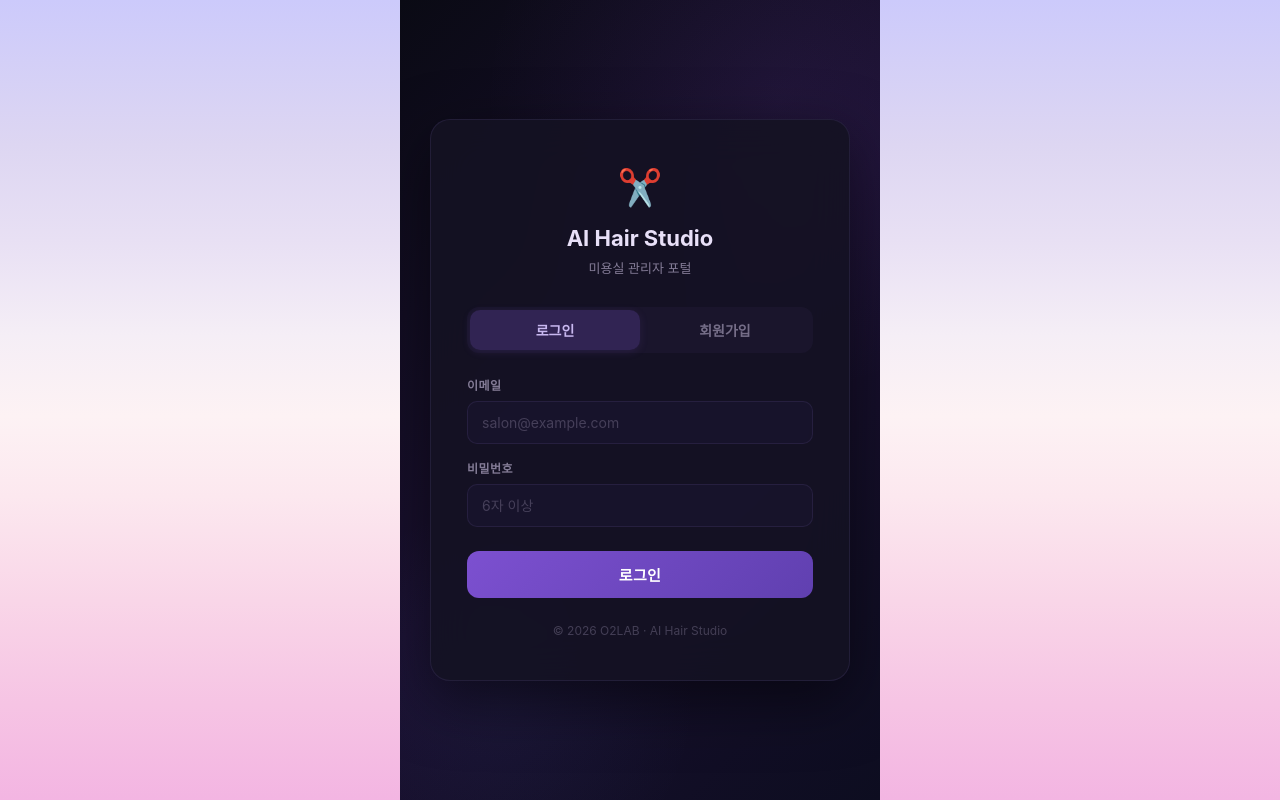
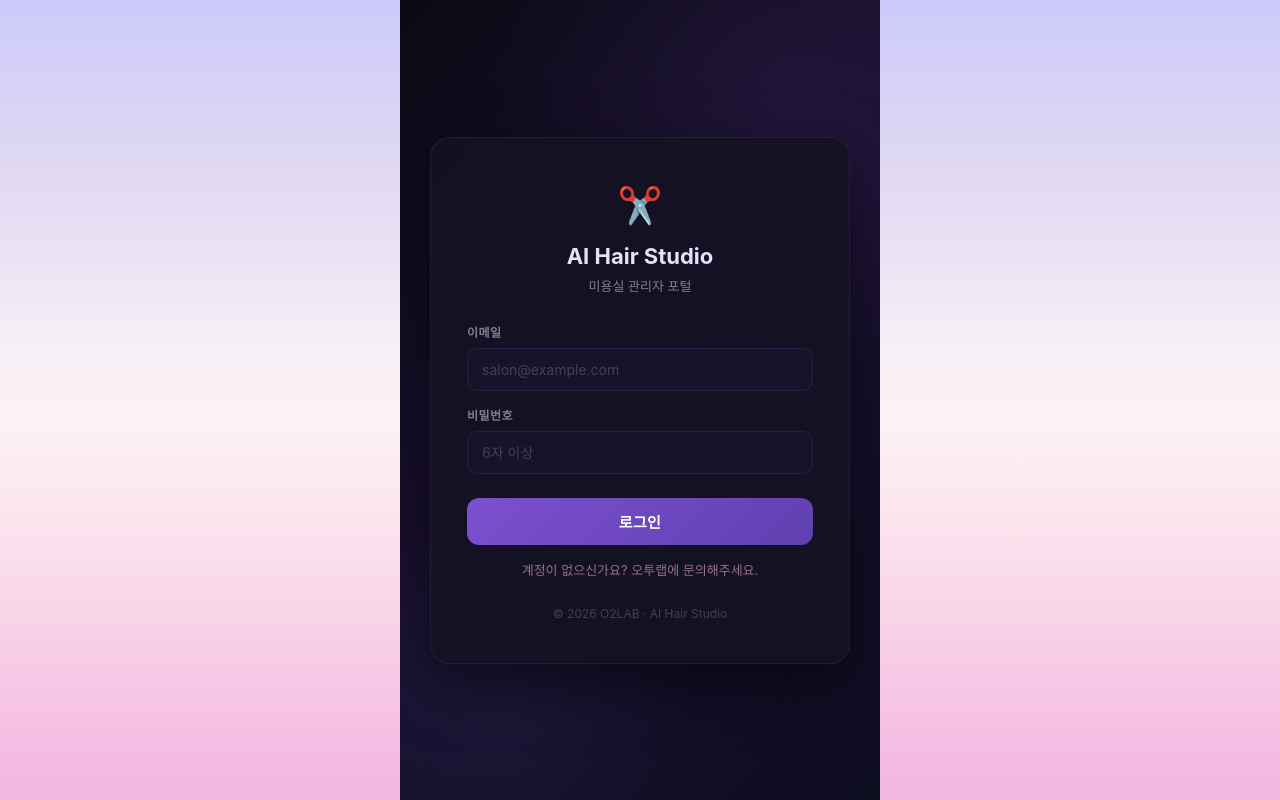
Before and after one commit to ldg001108-prog/hair-salon-app, a Next.js app: page /admin/login in a window 1280 px wide. Built offline with nearby package versions, Linux system fonts and the light colour scheme; a web font is replaced by a local one.

Commit message:
refactor: 관리자 로그인 페이지에서 회원가입 제거
- 회원가입 탭, handleSignup, salonName 입력 제거
- 로그인만 남김 (계정 생성은 슈퍼어드민 API로만)
- '계정이 없으신가요? 오투랩에 문의해주세요' 안내 추가

```diff
--- a/src/app/admin/login/page.tsx
+++ b/src/app/admin/login/page.tsx
@@ -1,29 +1,24 @@
 /**
- * 관리자 로그인/회원가입 페이지
+ * 관리자 로그인 페이지
  * /admin/login 경로
  * Supabase Auth 기반 인증
+ * 회원가입은 슈퍼어드민 API(/api/admin/create-salon)로만 가능
  */
 
 "use client";
 
 import { useState } from "react";
-import { useRouter } from "next/navigation";
 import styles from "./page.module.css";
 
-type AuthMode = "login" | "signup";
-
 export default function AdminLoginPage() {
-    const router = useRouter();
-    const [mode, setMode] = useState<AuthMode>("login");
     const [email, setEmail] = useState("");
     const [password, setPassword] = useState("");
-    const [salonName, setSalonName] = useState("");
     const [isLoading, setIsLoading] = useState(false);
     const [error, setError] = useState("");
-    const [success, setSuccess] = useState("");
 
     // 로그인 처리
-    const handleLogin = async () => {
+    const handleLogin = async (e: React.FormEvent) => {
+        e.preventDefault();
         setIsLoading(true);
         setError("");
         try {
@@ -33,7 +28,6 @@ export default function AdminLoginPage() {
                 body: JSON.stringify({ email, password }),
             });
             const data = await res.json();
-            console.log("[Login] API response:", JSON.stringify(data));
 
             if (!data.success) {
                 setError(data.error || "로그인 실패");
@@ -48,61 +42,18 @@ export default function AdminLoginPage() {
             // 살롱 목록에서 첫 번째 살롱으로 이동
             if (data.salons && data.salons.length > 0) {
                 const firstSalon = data.salons[0];
-                console.log("[Login] Navigating to salon:", firstSalon.id);
-                // 세션 인증 표시 (기존 호환용)
                 sessionStorage.setItem(`admin-auth-${firstSalon.id}`, "true");
-                // localStorage에도 인증 정보 저장 (확실한 인증 전달)
                 localStorage.setItem("oc-salon-id", firstSalon.id);
                 localStorage.setItem("oc-authenticated", "true");
-                // window.location으로 확실한 페이지 이동
                 window.location.href = `/admin/${encodeURIComponent(firstSalon.id)}`;
             } else {
-                setError("등록된 미용실이 없습니다. 회원가입을 먼저 해주세요.");
+                setError("등록된 미용실이 없습니다. 관리자에게 문의해주세요.");
             }
         } catch (err) {
             console.error("[Login] Error:", err);
             setError("서버 연결 실패. 잠시 후 다시 시도해주세요.");
         } finally {
             setIsLoading(false);
-        }
-    };
-
-    // 회원가입 처리
-    const handleSignup = async () => {
-        setIsLoading(true);
-        setError("");
-        setSuccess("");
-        try {
-            const res = await fetch("/api/auth/signup", {
-                method: "POST",
-                headers: { "Content-Type": "application/json" },
-                body: JSON.stringify({ email, password, salonName }),
-            });
-            const data = await res.json();
-
-            if (!data.success) {
-                setError(data.error || "회원가입 실패");
-                return;
-            }
-
-            setSuccess(`"${salonName}" 미용실이 생성되었습니다! 로그인해주세요.`);
-            setMode("login");
-            setSalonName("");
-            setPassword("");
-        } catch {
-            setError("서버 연결 실패. 잠시 후 다시 시도해주세요.");
-        } finally {
-            setIsLoading(false);
-        }
-    };
-
-    // 폼 제출
-    const handleSubmit = (e: React.FormEvent) => {
-        e.preventDefault();
-        if (mode === "login") {
-            handleLogin();
-        } else {
-            handleSignup();
         }
     };
 
@@ -114,28 +65,11 @@ export default function AdminLoginPage() {
                 <h1 className={styles.title}>AI Hair Studio</h1>
                 <p className={styles.subtitle}>미용실 관리자 포털</p>
 
-                {/* 탭 */}
-                <div className={styles.tabs}>
-                    <button
-                        className={`${styles.tab} ${mode === "login" ? styles.tabActive : ""}`}
-                        onClick={() => { setMode("login"); setError(""); setSuccess(""); }}
-                    >
-                        로그인
-                    </button>
-                    <button
-                        className={`${styles.tab} ${mode === "signup" ? styles.tabActive : ""}`}
-                        onClick={() => { setMode("signup"); setError(""); setSuccess(""); }}
-                    >
-                        회원가입
-                    </button>
-                </div>
+                {/* 에러 메시지 */}
+                {error && <div className={styles.error}>{error}</div>}
 
-                {/* 메시지 */}
-                {error && <div className={styles.error}>{error}</div>}
-                {success && <div className={styles.success}>{success}</div>}
-
-                {/* 폼 */}
-                <form onSubmit={handleSubmit}>
+                {/* 로그인 폼 */}
+                <form onSubmit={handleLogin}>
                     <div className={styles.fieldGroup}>
                         <label className={styles.label}>이메일</label>
                         <input
@@ -159,23 +93,9 @@ export default function AdminLoginPage() {
                             placeholder="6자 이상"
                             required
                             minLength={6}
-                            autoComplete={mode === "login" ? "current-password" : "new-password"}
+                            autoComplete="current-password"
                         />
                     </div>
-
-                    {mode === "signup" && (
-                        <div className={styles.fieldGroup}>
-                            <label className={styles.label}>미용실 이름</label>
-                            <input
-                                type="text"
-                                className={styles.input}
-                                value={salonName}
-                                onChange={(e) => setSalonName(e.target.value)}
-                                placeholder="예: 헤어팩토리 강남점"
-                                required
-                            />
-                        </div>
-                    )}
 
                     <button
                         type="submit"
@@ -183,9 +103,18 @@ export default function AdminLoginPage() {
                         disabled={isLoading}
                     >
                         {isLoading && <span className={styles.spinner} />}
-                        {mode === "login" ? "로그인" : "회원가입 & 미용실 생성"}
+                        로그인
                     </button>
                 </form>
+
+                <p style={{
+                    textAlign: 'center',
+                    fontSize: 13,
+                    color: 'var(--text-tertiary, #999)',
+                    marginTop: 16,
+                }}>
+                    계정이 없으신가요? 오투랩에 문의해주세요.
+                </p>
 
                 <div className={styles.footer}>
                     © 2026 O2LAB · AI Hair Studio
```
